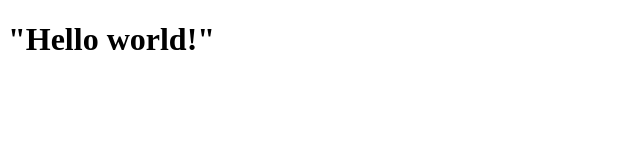
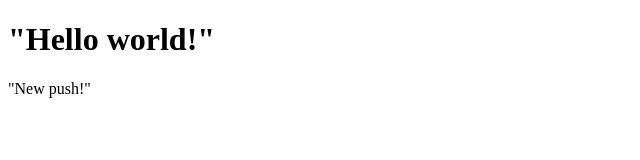
Before and after one commit to vtsda/devops-demo, a plain HTML site: page index.html in a window 1280 px wide. Shown: the whole page, without its empty margins (0-640 px from the left). Drawn offline with Linux system fonts and the light colour scheme.

Commit message:
change in index

```diff
--- a/index.html
+++ b/index.html
@@ -2,5 +2,8 @@
 <html>
     <h1>
         "Hello world!"
-    </h1>
+        </h1>
+        <p1>
+            "New push!"
+        </p1>
 </html>
```
